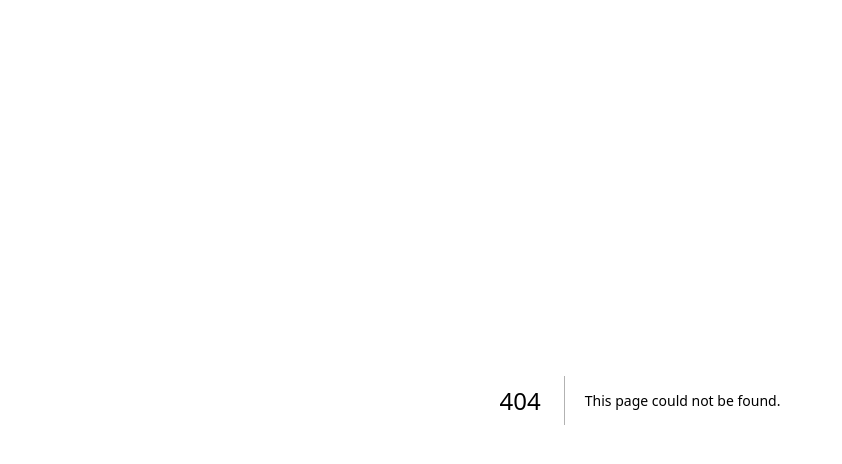
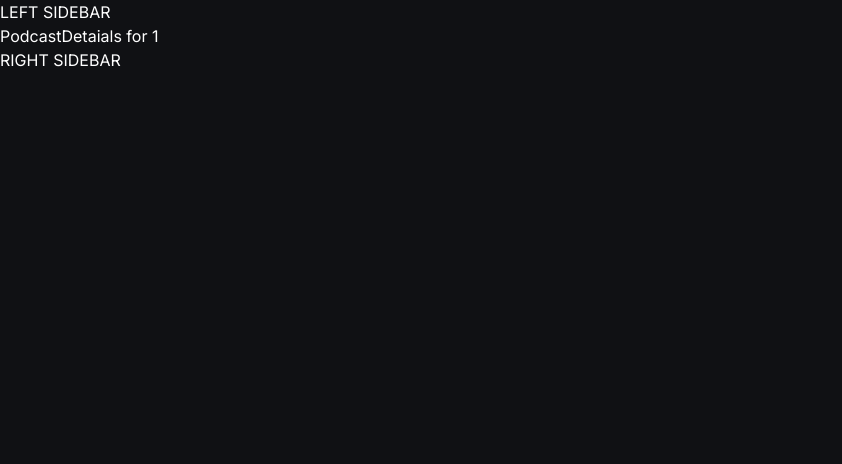
Before and after one commit to Ares-93/podders, a Next.js app: page /profile/1 in a window 1280 px wide. Before the commit this address had no page. Shown: the top 464 px of the page, without its empty margins (0-842 px from the left). Built offline with nearby package versions, Linux system fonts and the light colour scheme.

Commit message:
created a dynamic route for the podcasts

```diff
--- /dev/null
+++ b/app/(root)/profile/[podcastId]/page.tsx
@@ -0,0 +1,7 @@
+import React from "react";
+
+const PodcastDetaials = ({ params }: { params: { podcastId: string } }) => {
+  return <p className="text-white-1">PodcastDetaials for {params.podcastId}</p>;
+};
+
+export default PodcastDetaials;
```
